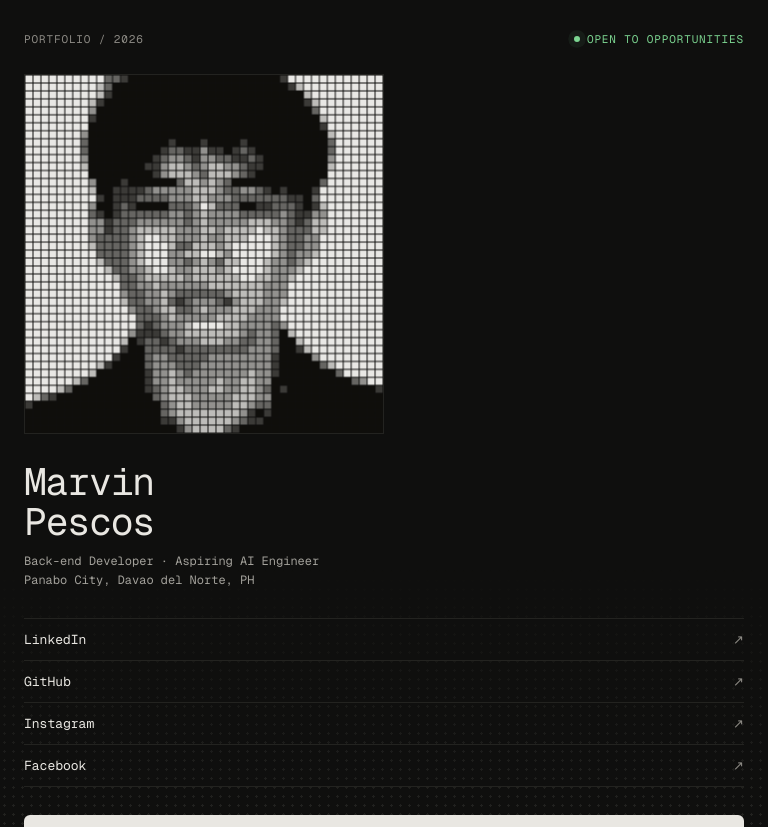
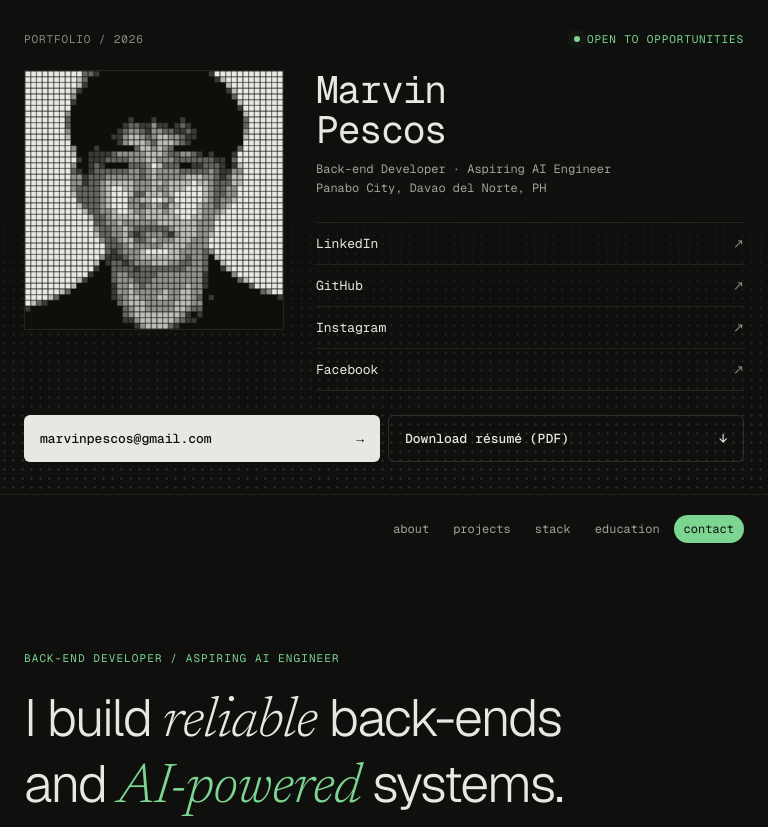
Before and after one commit to MarvinPescos/portfolio, a React (Vite) app: page / in a window 768 px wide. Shown: the top 827 px of the page. Built offline with nearby package versions, Linux system fonts and the light colour scheme.

Commit message:
style: two-column sidebar layout on tablet widths

```diff
--- a/src/components/layout/Sidebar.css
+++ b/src/components/layout/Sidebar.css
@@ -148,6 +148,32 @@
   }
 }
 
+/* Tablet: portrait beside the name and links so the card doesn't leave the right half empty. */
+@media (min-width: 560px) and (max-width: 959px) {
+  .sidebar {
+    display: grid;
+    grid-template-columns: 260px minmax(0, 1fr);
+    grid-template-areas:
+      'top top'
+      'portrait identity'
+      'portrait socials'
+      'actions actions';
+    grid-template-rows: auto auto 1fr auto;
+    gap: 24px 32px;
+  }
+
+  .sidebar-top { grid-area: top; }
+  .portrait { grid-area: portrait; align-self: start; }
+  .identity { grid-area: identity; }
+  .social-list { grid-area: socials; align-self: end; }
+
+  .sidebar-actions {
+    grid-area: actions;
+    display: grid;
+    grid-template-columns: repeat(2, minmax(0, 1fr));
+  }
+}
+
 @media (max-width: 420px) {
   .sidebar-top {
     flex-direction: column;
```
